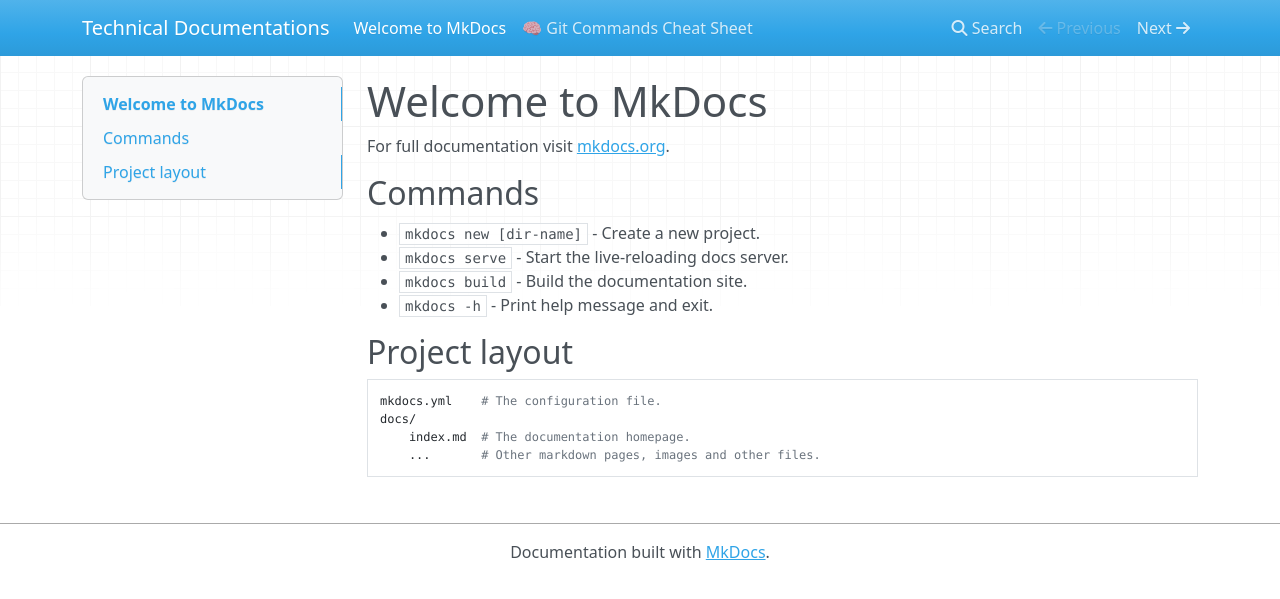
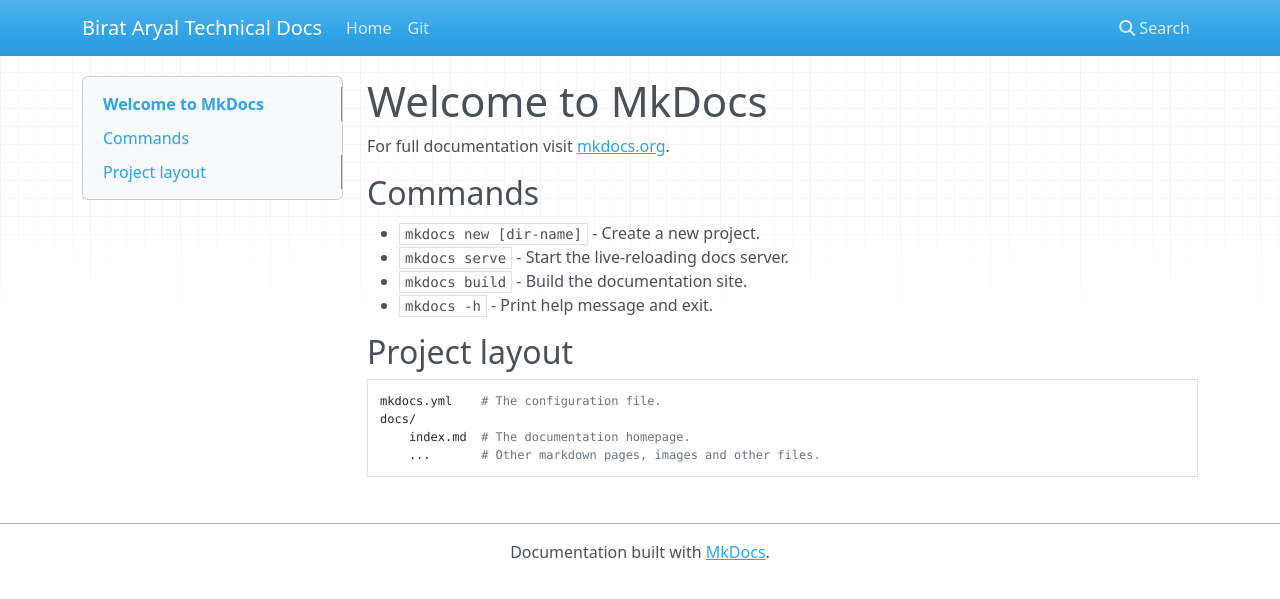
Before and after one commit to BiratAryal/BiratAryal.github.io, an MkDocs documentation site: the page built from docs/index.md, in a window 1280 px wide. Shown: the top 599 px of the page. Built offline with MkDocs 1.6.1, drawn with Linux system fonts in a browser that asks for light colours; nearby versions of some CDN libraries.

Commit message:
vault backup: 2025-06-14 22:26:50

```diff
--- a/mkdocs.yml
+++ b/mkdocs.yml
@@ -1 +1,5 @@
-site_name: Technical Documentations
+site_name: Birat Aryal Technical Docs
+site_url: https://birataryal.github.io/
+nav:
+  - Home: README.md
+  - Git: Git.md
```
